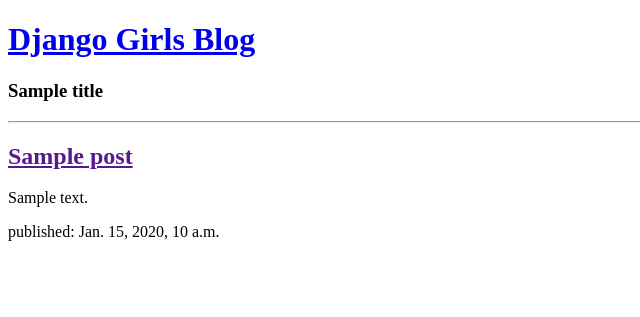
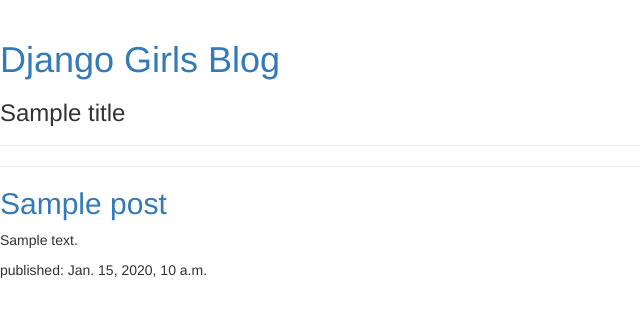
Before and after one commit to YunhoJung/djangogirls-Tutorial2, a Django app: template django_app/templates/blog/post_list.html in a window 1280 px wide. Shown: the top 317 px of the page, without its empty margins (0-640 px from the left). Run offline with Django 3.2, Linux system fonts and the light colour scheme; tables that the repository leaves empty hold one stand-in row (values such as "Sample post"); the template is opened without the code that fills it: values that come from a table or form of the project are taken from there, most other values are stand-ins (such as "Sample title", 1, 10 or a date in 2020); some libraries are stand-ins or nearby versions.

Commit message:
modify tag, class of post_list.html

```diff
--- a/django_app/templates/blog/post_list.html
+++ b/django_app/templates/blog/post_list.html
@@ -1,3 +1,4 @@
+{% load staticfiles %}
 <!doctype html>
 <html lang="ko">
 <head>
@@ -5,16 +6,20 @@
     <meta name="viewport"
           content="width=device-width, user-scalable=no, initial-scale=1.0, maximum-scale=1.0, minimum-scale=1.0">
     <meta http-equiv="X-UA-Compatible" content="ie=edge">
+    <link rel="stylesheet" href="//maxcdn.bootstrapcdn.com/bootstrap/3.2.0/css/bootstrap.min.css">
+    <link rel="stylesheet" href="//maxcdn.bootstrapcdn.com/bootstrap/3.2.0/css/bootstrap-theme.min.css">
+    <link rel="stylesheet" href="{% static 'css/blog.min.css' %}">
+    <link href="//fonts.googleapis.com/css?family=Lobster&subset=latin,latin-ext" rel="stylesheet" type="text/css">
     <title>Django Girls blog</title>
 </head>
 <body>
-<div>
+<div class="page-header">
     <h1><a href="#">Django Girls Blog</a></h1>
     <h3>{{ title }}</h3>
 </div>
 {% for post in posts %}
 <hr>
-<div>
+<div class="post">
     <h2><a href="">{{ post.title }}</a></h2>
     <p>{{ post.text }}</p>
     <p>published: {{ post.published_date }}</p>
```
